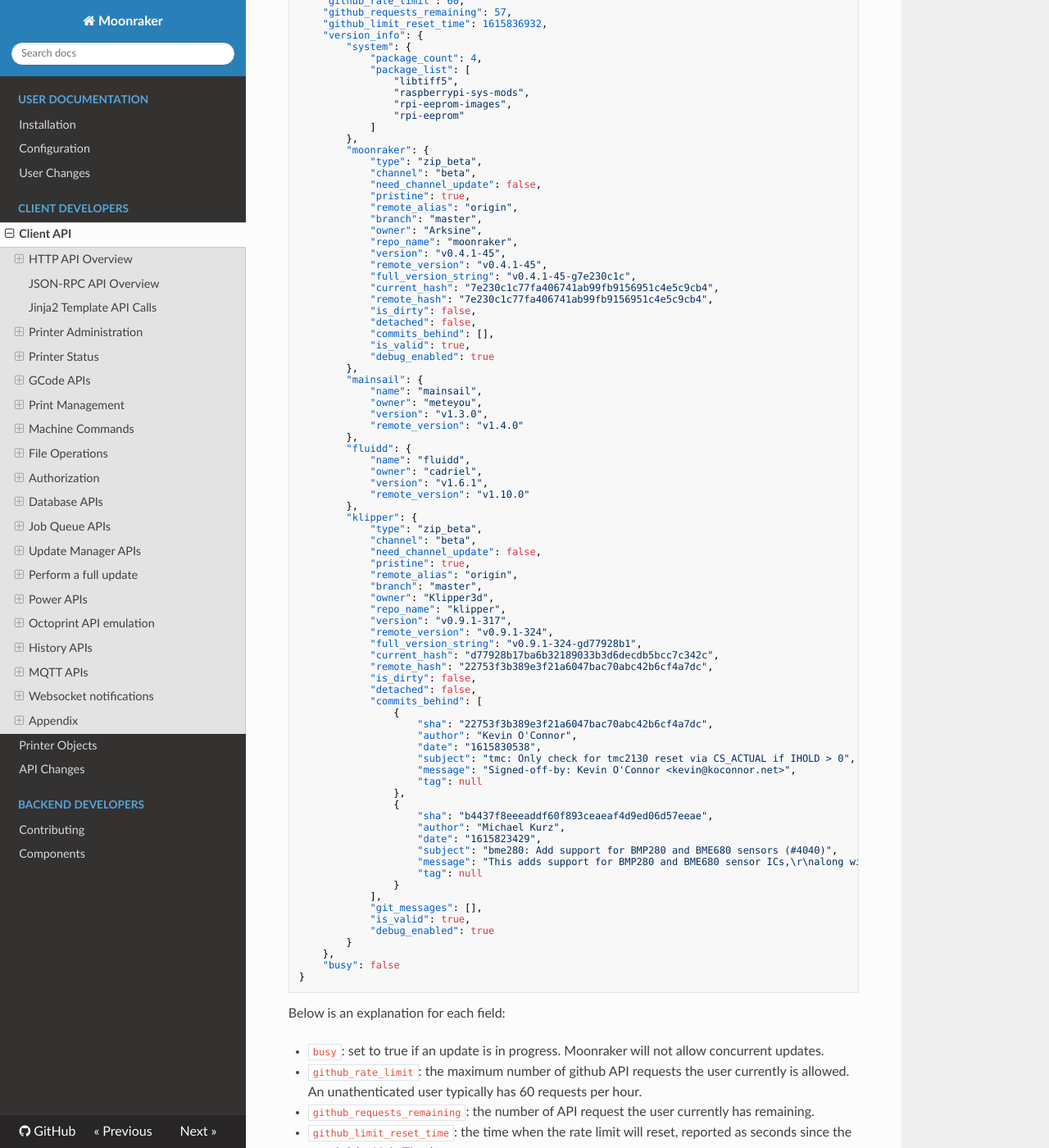
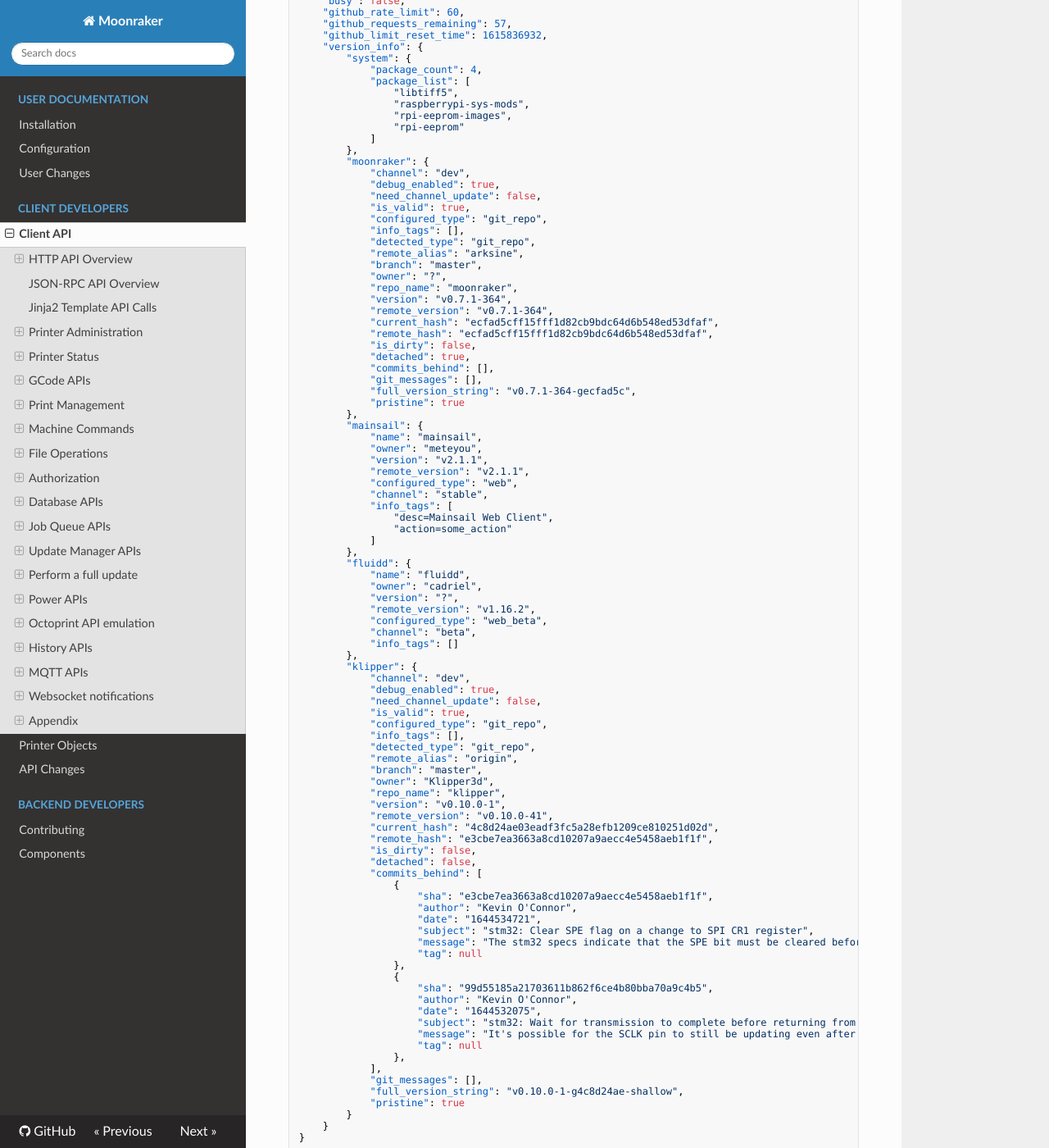
Before and after one commit to Marirossibn/moonraker, an MkDocs documentation site: the page built from docs/web_api.md, in a window 1280 px wide and 1400 px high, scrolled down 48755 px. Shown: the whole window at 82% size. Built offline with MkDocs 1.6.1, drawn with Linux system fonts in a browser that asks for light colours; nearby versions of some CDN libraries; some of the changed text lies outside the part shown.

Commit message:
docs: add "info_tags" to update manager status
This also fixes some stale documentation.

Signed-off-by:  Eric Callahan <arksine.code@gmail.com>

````diff
--- a/docs/configuration.md
+++ b/docs/configuration.md
@@ -1039,6 +1039,16 @@
 refresh_interval:
 #   This overrides the refresh_interval set in the primary [update_manager]
 #   section.
+info_tags:
+#   Optional information tags about this application that are reported to
+#   clients as a list of strings. Each tag should be separated by a new line.
+#   For example:
+#       info_tags:
+#           desc=My Client App
+#           action=webcam_restart
+#   Clients my use these tags to perform additonal actions or display
+#   information, see your client documentation for details on configuration.
+#   The default is an empty list.
 ```
 
 This second example is for "applications".  These may be git repositories
@@ -1105,6 +1115,16 @@
 refresh_interval:
 #   This overrides the refresh_interval set in the primary [update_manager]
 #   section.
+info_tags:
+#   Optional information tags about this application that are reported to
+#   clients as a list of strings. Each tag should be separated by a new line.
+#   For example:
+#       info_tags:
+#           desc=Special Application
+#           klipper_restart
+#   Clients my use these tags to perform additonal actions or display
+#   information, see your client documentation for details on configuration.
+#   The default is an empty list.
 ```
 
 ### `[mqtt]`
--- a/docs/web_api.md
+++ b/docs/web_api.md
@@ -2484,77 +2485,90 @@
             ]
         },
         "moonraker": {
-            "type": "zip_beta",
-            "channel": "beta",
+            "channel": "dev",
+            "debug_enabled": true,
             "need_channel_update": false,
-            "pristine": true,
-            "remote_alias": "origin",
+            "is_valid": true,
+            "configured_type": "git_repo",
+            "info_tags": [],
+            "detected_type": "git_repo",
+            "remote_alias": "arksine",
             "branch": "master",
-            "owner": "Arksine",
-			"repo_name": "moonraker",
-            "version": "v0.4.1-45",
-            "remote_version": "v0.4.1-45",
-            "full_version_string": "v0.4.1-45-g7e230c1c",
-            "current_hash": "7e230c1c77fa406741ab99fb9156951c4e5c9cb4",
-            "remote_hash": "7e230c1c77fa406741ab99fb9156951c4e5c9cb4",
+            "owner": "?",
+            "repo_name": "moonraker",
+            "version": "v0.7.1-364",
+            "remote_version": "v0.7.1-364",
+            "current_hash": "ecfad5cff15fff1d82cb9bdc64d6b548ed53dfaf",
+            "remote_hash": "ecfad5cff15fff1d82cb9bdc64d6b548ed53dfaf",
             "is_dirty": false,
-            "detached": false,
+            "detached": true,
             "commits_behind": [],
-            "is_valid": true,
-            "debug_enabled": true
+            "git_messages": [],
+            "full_version_string": "v0.7.1-364-gecfad5c",
+            "pristine": true
         },
         "mainsail": {
             "name": "mainsail",
             "owner": "meteyou",
-            "version": "v1.3.0",
-            "remote_version": "v1.4.0"
+            "version": "v2.1.1",
+            "remote_version": "v2.1.1",
+            "configured_type": "web",
+            "channel": "stable",
+            "info_tags": [
+                "desc=Mainsail Web Client",
+                "action=some_action"
+            ]
         },
         "fluidd": {
             "name": "fluidd",
             "owner": "cadriel",
-            "version": "v1.6.1",
-            "remote_version": "v1.10.0"
+            "version": "?",
+            "remote_version": "v1.16.2",
+            "configured_type": "web_beta",
+            "channel": "beta",
+            "info_tags": []
         },
         "klipper": {
-            "type": "zip_beta",
-            "channel": "beta",
+            "channel": "dev",
+            "debug_enabled": true,
             "need_channel_update": false,
-            "pristine": true,
+            "is_valid": true,
+            "configured_type": "git_repo",
+            "info_tags": [],
+            "detected_type": "git_repo",
             "remote_alias": "origin",
             "branch": "master",
             "owner": "Klipper3d",
-			"repo_name": "klipper",
-            "version": "v0.9.1-317",
-            "remote_version": "v0.9.1-324",
-            "full_version_string": "v0.9.1-324-gd77928b1",
-            "current_hash": "d77928b17ba6b32189033b3d6decdb5bcc7c342c",
-            "remote_hash": "22753f3b389e3f21a6047bac70abc42b6cf4a7dc",
+            "repo_name": "klipper",
+            "version": "v0.10.0-1",
+            "remote_version": "v0.10.0-41",
+            "current_hash": "4c8d24ae03eadf3fc5a28efb1209ce810251d02d",
+            "remote_hash": "e3cbe7ea3663a8cd10207a9aecc4e5458aeb1f1f",
             "is_dirty": false,
             "detached": false,
             "commits_behind": [
                 {
-                    "sha": "22753f3b389e3f21a6047bac70abc42b6cf4a7dc",
+                    "sha": "e3cbe7ea3663a8cd10207a9aecc4e5458aeb1f1f",
                     "author": "Kevin O'Connor",
-                    "date": "1615830538",
-                    "subject": "tmc: Only check for tmc2130 reset via CS_ACTUAL if IHOLD > 0",
-                    "message": "Signed-off-by: Kevin O'Connor <kevin@koconnor.net>",
+                    "date": "1644534721",
+                    "subject": "stm32: Clear SPE flag on a change to SPI CR1 register",
+                    "message": "The stm32 specs indicate that the SPE bit must be cleared before\nchanging the CPHA or CPOL bits.\n\nReported by @cbc02009 and @bigtreetech.\n\nSigned-off-by: Kevin O'Connor <kevin@koconnor.net>",
                     "tag": null
                 },
                 {
-                    "sha": "b4437f8eeeaddf60f893ceaeaf4d9ed06d57eeae",
-                    "author": "Michael Kurz",
-                    "date": "1615823429",
-                    "subject": "bme280: Add support for BMP280 and BME680 sensors (#4040)",
-                    "message": "This adds support for BMP280 and BME680 sensor ICs,\r\nalong with fixing calibration data readout for BME280.\r\n\r\nGas sensor readout for the BME680 is just the raw compensated value.\r\nTo get actual meaningful values, more research is needed.\r\n\r\nSigned-off-by: Michael Kurz <michi.kurz@gmail.com>",
+                    "sha": "99d55185a21703611b862f6ce4b80bba70a9c4b5",
+                    "author": "Kevin O'Connor",
+                    "date": "1644532075",
+                    "subject": "stm32: Wait for transmission to complete before returning from spi_transfer()",
+                    "message": "It's possible for the SCLK pin to still be updating even after the\nlast byte of data has been read from the receive pin.  (In particular\nin spi mode 0 and 1.)  Exiting early from spi_transfer() in this case\ncould result in the CS pin being raised before the final updates to\nSCLK pin.\n\nAdd an additional wait at the end of spi_transfer() to avoid this\nissue.\n\nSigned-off-by: Kevin O'Connor <kevin@koconnor.net>",
                     "tag": null
-                }
+                },
             ],
             "git_messages": [],
-            "is_valid": true,
-            "debug_enabled": true
+            "full_version_string": "v0.10.0-1-g4c8d24ae-shallow",
+            "pristine": true
         }
-    },
-    "busy": false
+    }
 }
 ```
 Below is an explanation for each field:
@@ -2617,13 +2631,23 @@
   providing output (for example, it may become non-responsive and time out),
   so it is possible for this field to be an empty list when the repo is
   invalid.
+- `info_tags`: These are tags defined in the `[update_manager client_name]`
+  configuration for each client. Client developers my define what tags,
+  if any, users will configure.  They can choose to use those tags to display
+  information or perform an additional action after an update if necessary.
 
 Web clients have the following fields:
 
+- `channel`: channel to fetch updates from
+- `configured_type`: will be `web` or `web_beta`
 - `name`: name of the configured client
 - `owner`: the owner of the client
 - `version`:  version of the installed client.
 - `remote_version`:  version of the latest release published to GitHub
+- `info_tags`: These are tags defined in the `[update_manager client_name]`
+  configuration for each client. Client developers my define what tags,
+  if any, users will configure.  They can choose to use those tags to display
+  information or perform an additional action after an update if necessary.
 
 The `system` package has the following fields:
 
````
Also changed, not shown: other parts of docs/web_api.md (+1 -0 lines).
